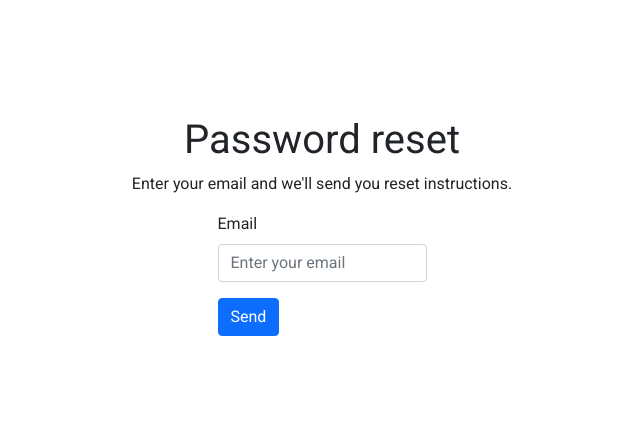
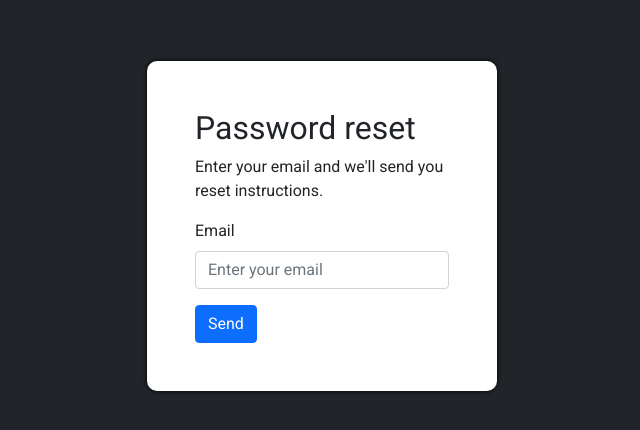
Before and after one commit to IwaLain/waites-regForm, a plain HTML site: page password-reset.html in a window 1280 px wide. Shown: the part 174-604 px from the top of the page, without its empty margins (318-958 px from the left). Drawn offline with nearby package versions, Linux system fonts and the light colour scheme.

Commit message:
update styles

```diff
--- a/password-reset.html
+++ b/password-reset.html
@@ -12,11 +12,11 @@
     <meta name="viewport" content="width=device-width, initial-scale=1.0">
     <title>Password reset</title>
 </head>
-<body>
+<body class="bg-dark">
     <div class="container d-flex flex-column align-items-center justify-content-center">
-        <h1>Password reset</h1>
-        <p>Enter your email and we'll send you reset instructions.</p>
-        <form id="passwordReset-form" action="post">
+        <form class="reg-form p-5" id="passwordReset-form" action="post">
+            <h2>Password reset</h2>
+            <p>Enter your email and we'll send you reset instructions.</p>
             <div class="mb-3">
                 <label class="form-label" for="email-field">Email</label>
                 <input class="form-control" id="email-field" onblur="validateEmail(this)" type="email" placeholder="Enter your email">
--- a/style.css
+++ b/style.css
@@ -11,3 +11,10 @@ body {
 #validation-EmailCheck, #validation-PasswordCheck {
   display: none;
 }
+
+.reg-form {
+  width: 350px;
+  box-shadow: 0 0 5px black;
+  border-radius: 10px;
+  background-color: white;
+}
```
Also changed, not shown: index.html (+3 -3 lines).
